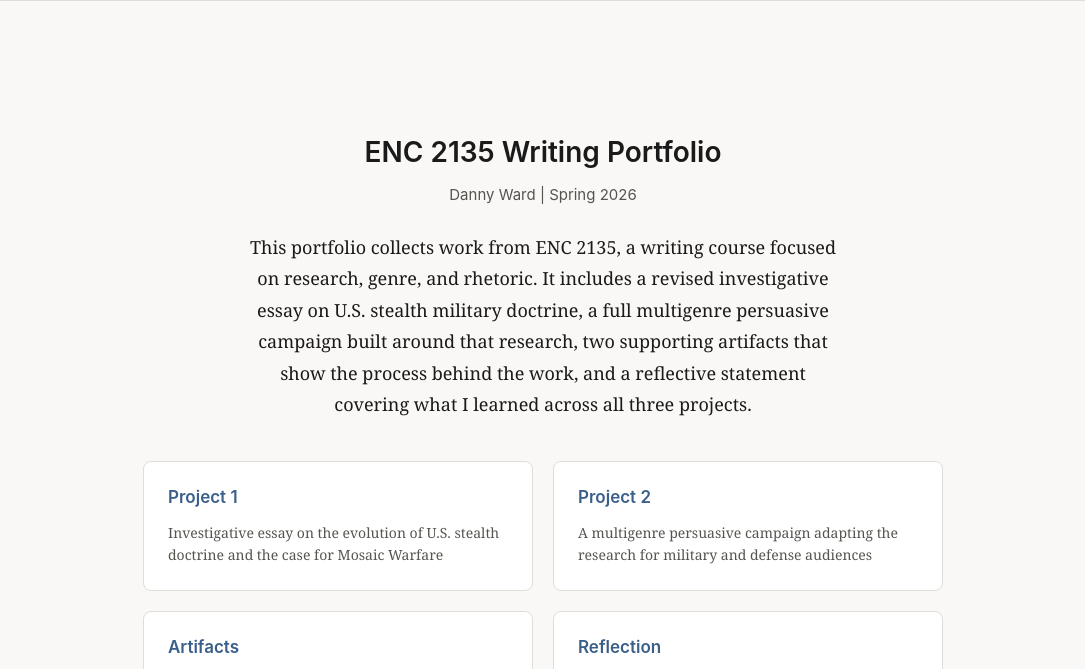
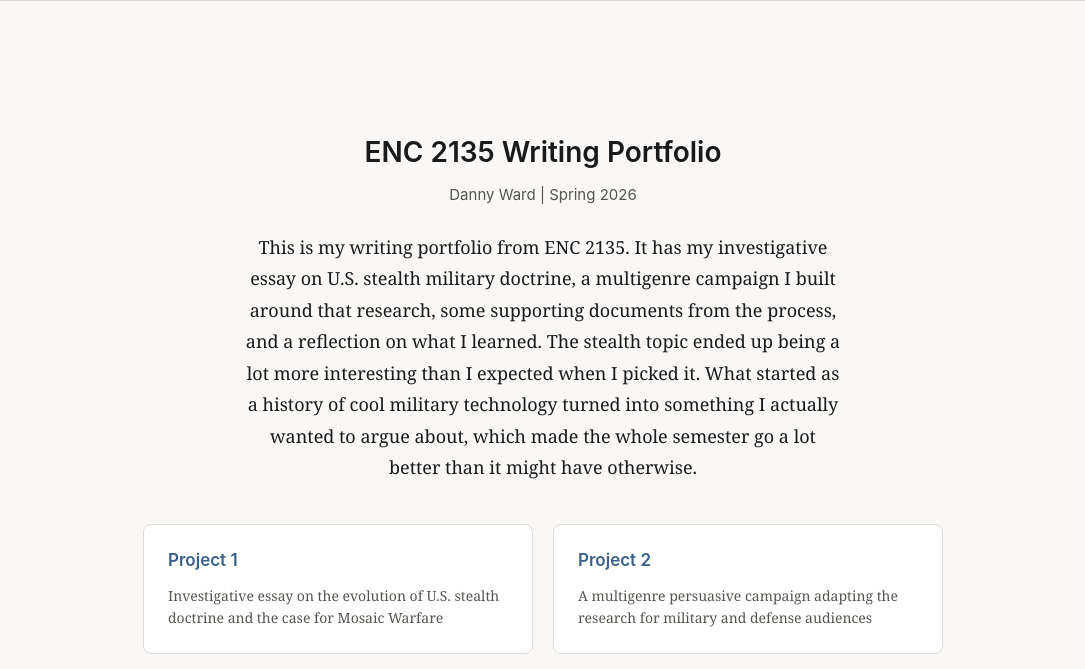
Before and after one commit to dannyward630/ENC-2135-E-Portfolio, a plain HTML site: page index.html in a window 1280 px wide. Shown: the part 64-733 px from the top of the page, without its empty margins (97-1182 px from the left). Drawn offline with Linux system fonts and the light colour scheme.

Commit message:
Update index description

```diff
--- a/index.html
+++ b/index.html
@@ -25,7 +25,7 @@
       <section class="hero">
         <h1 class="page-title">ENC 2135 Writing Portfolio</h1>
         <p class="subheading">Danny Ward | Spring 2026</p>
-        <p class="hero-intro">This portfolio collects work from ENC 2135, a writing course focused on research, genre, and rhetoric. It includes a revised investigative essay on U.S. stealth military doctrine, a full multigenre persuasive campaign built around that research, two supporting artifacts that show the process behind the work, and a reflective statement covering what I learned across all three projects.</p>
+        <p class="hero-intro">This is my writing portfolio from ENC 2135. It has my investigative essay on U.S. stealth military doctrine, a multigenre campaign I built around that research, some supporting documents from the process, and a reflection on what I learned. The stealth topic ended up being a lot more interesting than I expected when I picked it. What started as a history of cool military technology turned into something I actually wanted to argue about, which made the whole semester go a lot better than it might have otherwise.</p>
       </section>
 
       <section aria-label="Portfolio navigation cards">
```
